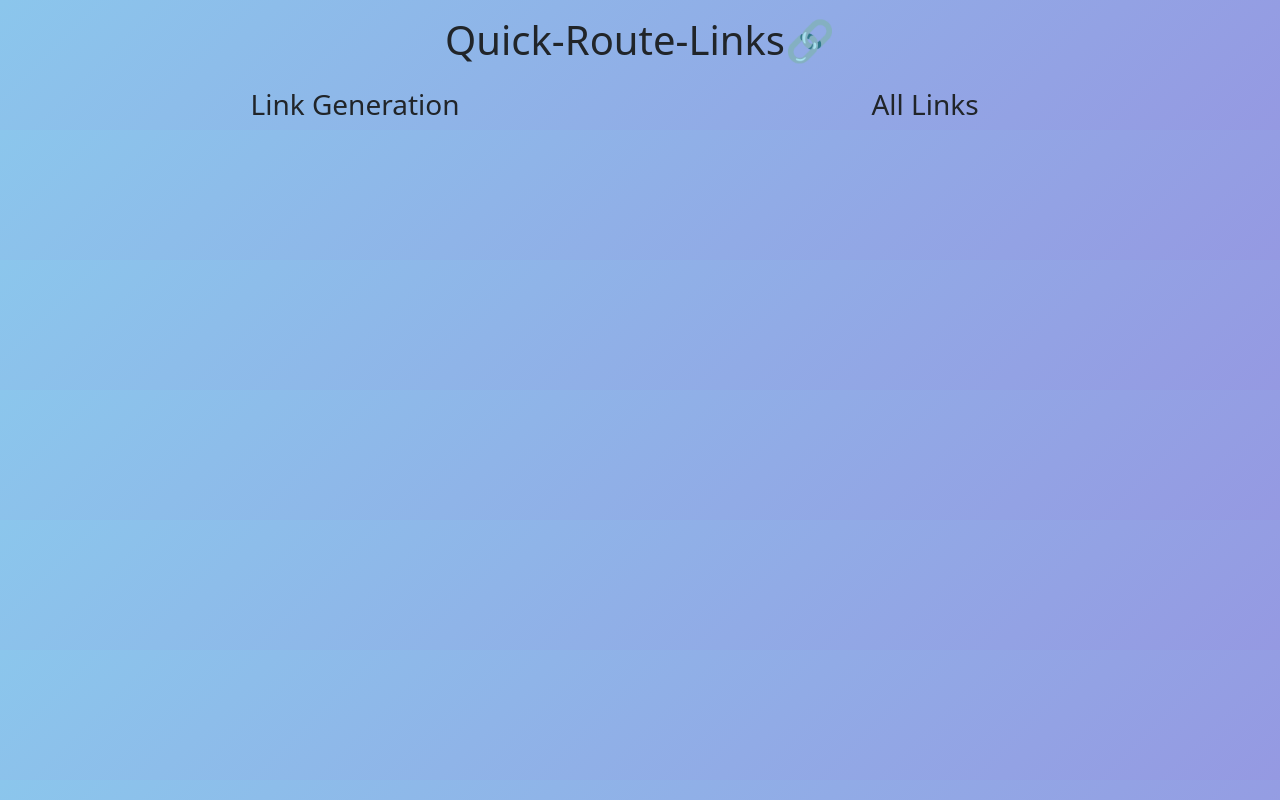
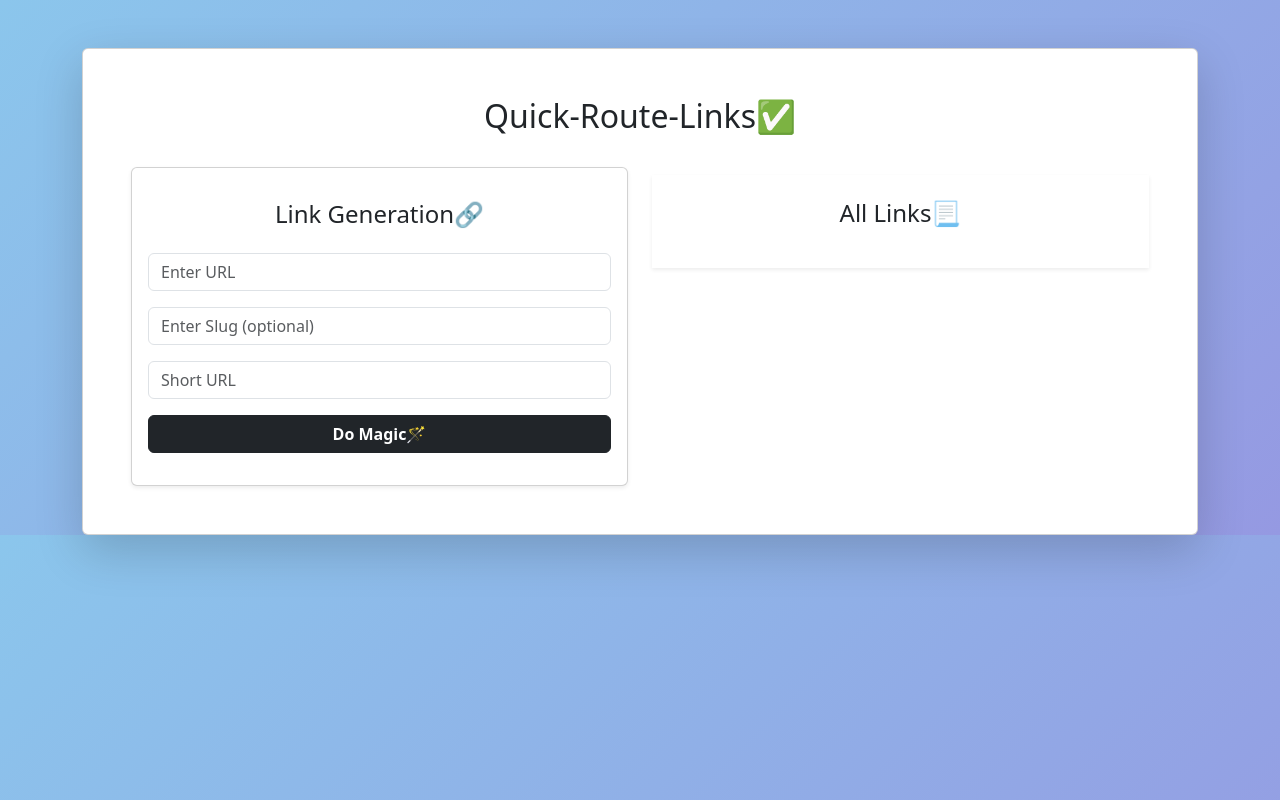
Before and after one commit to AnandShirbhaiyye/quickroutelinks, a React (Create React App) app in the folder client/: page / in a window 1280 px wide. Built offline with nearby package versions, Linux system fonts and the light colour scheme.

Commit message:
feat: create quick route links card design

```diff
--- a/client/src/App.js
+++ b/client/src/App.js
@@ -3,14 +3,48 @@ import "./App.css";
 function App() {
   return (
     <>
-      <h1 className="app-title mt-3">Quick-Route-Links🔗</h1>
       <div className="container">
-        <div className="row">
-          <div className="col-md-6">
-            <h3 className="text-center mt-3">Link Generation</h3>
+        <div className="card shadow-lg mt-5 p-5">
+          <div className="text-center mb-4">
+            <h2>Quick-Route-Links✅</h2>
           </div>
-          <div className="col-md-6">
-            <h3 className="text-center mt-3">All Links</h3>
+          <div className="row">
+            <div className="col-md-6">
+              <div className="card shadow-sm p-3">
+                <form>
+                  <h4 className="text-center mt-3 mb-4">Link Generation🔗</h4>
+                  <div className="mb-3">
+                    <input
+                      type="text"
+                      className="form-control"
+                      placeholder="Enter URL"
+                    />
+                  </div>
+                  <div className="mb-3">
+                    <input
+                      type="text"
+                      className="form-control"
+                      placeholder="Enter Slug (optional)"
+                    />
+                  </div>
+                  <div className="mb-3">
+                    <input
+                      type="text"
+                      className="form-control"
+                      placeholder="Short URL"
+                    />
+                  </div>
+                  <button className="btn btn-dark w-100 mb-3" type="button">
+                    <b>Do Magic🪄</b>
+                  </button>
+                </form>
+              </div>
+            </div>
+            <div className="col-md-6">
+              <div className="todo-container shadow-sm p-3 mt-2">
+                <h4 className="text-center mt-2 mb-4">All Links📃</h4>
+              </div>
+            </div>
           </div>
         </div>
       </div>
```
